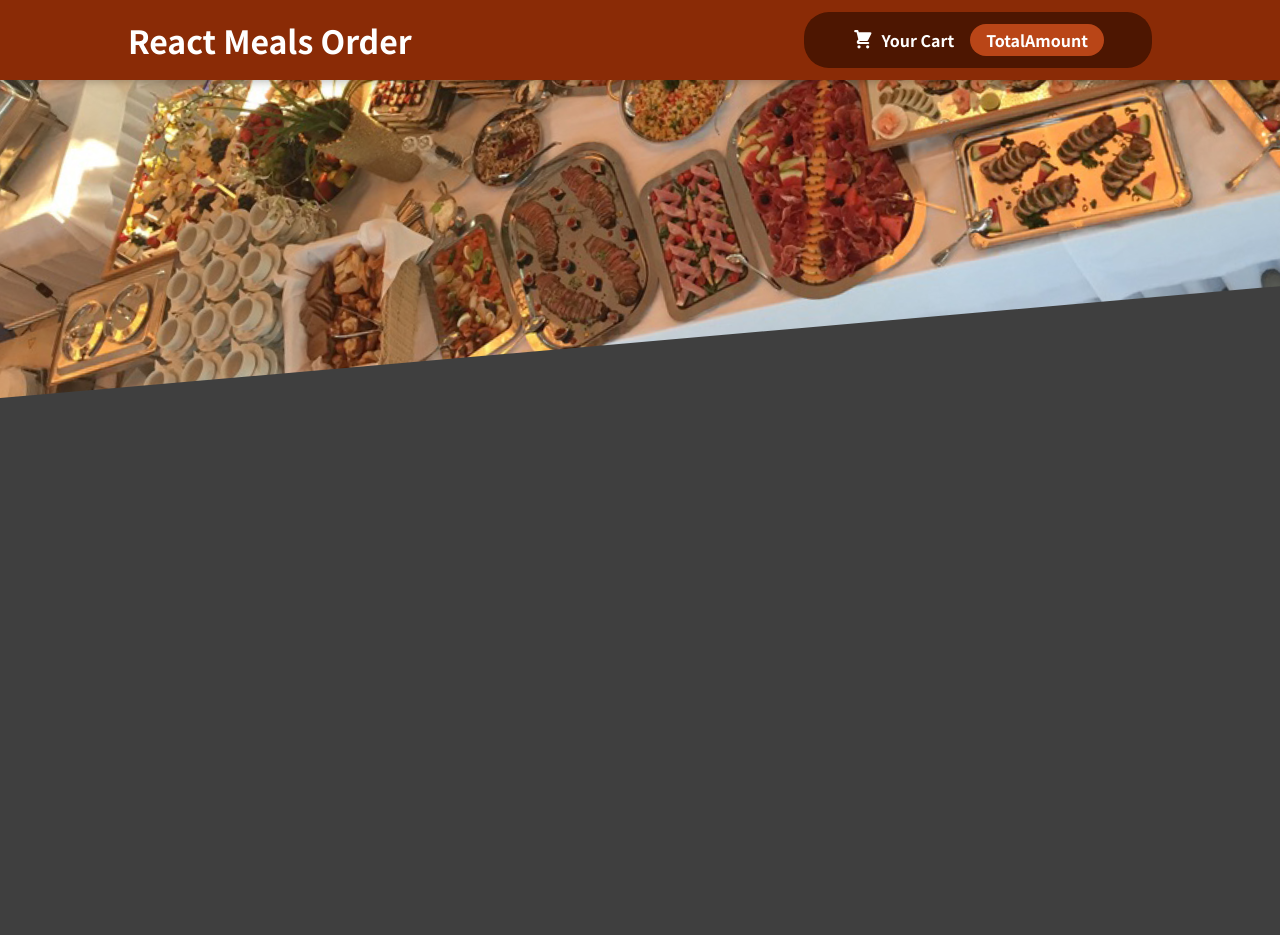
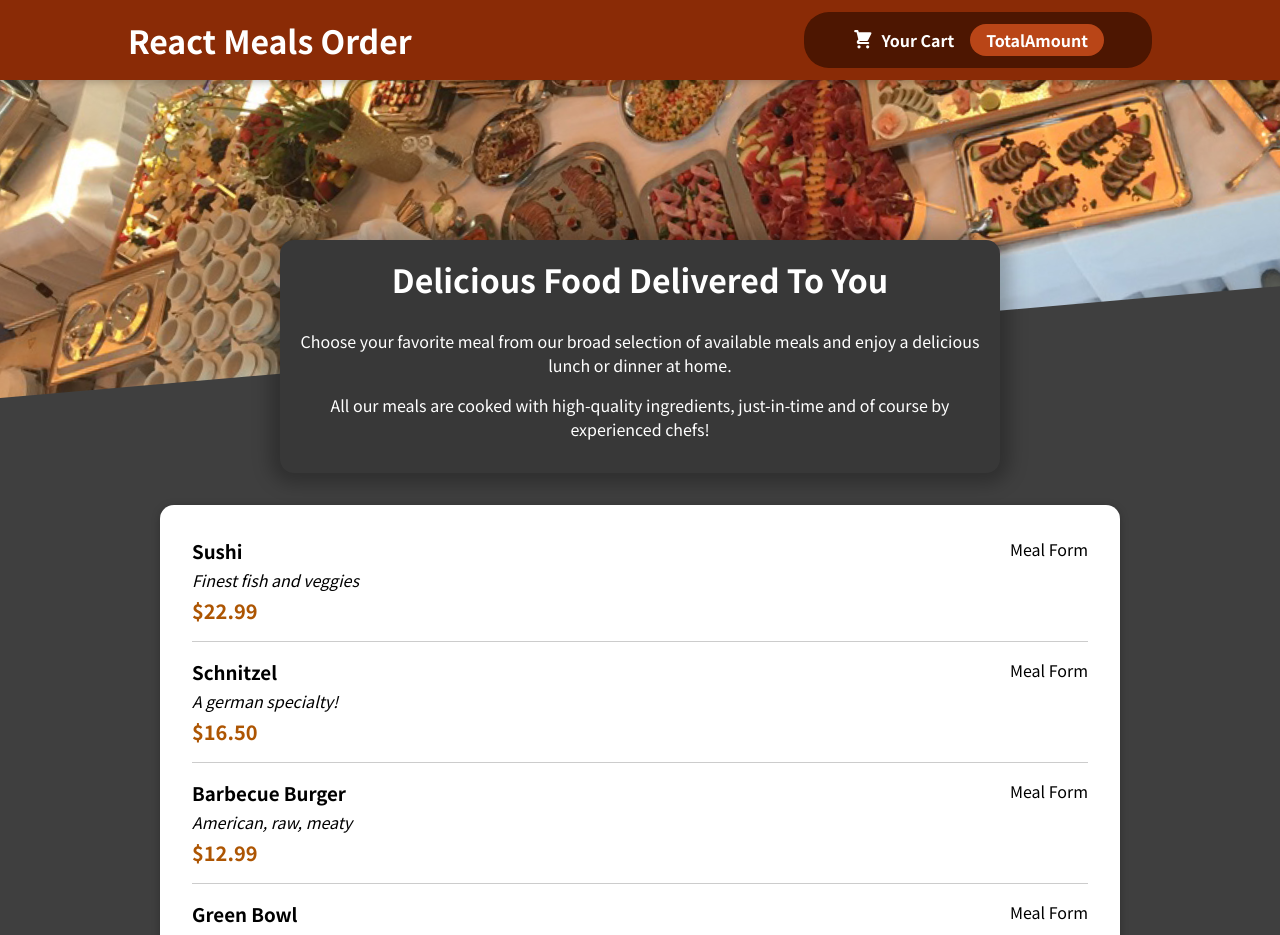
Before and after one commit to AnniLevi/react-food-order, a React (Create React App) app: page / in a window 1280 px wide. Shown: the top 935 px of the page. Before the commit the page ends 800 px from the top, so only its background shows below. Built offline with nearby package versions, Linux system fonts and the light colour scheme.

Commit message:
create a list of available meals

```diff
--- a/src/App.js
+++ b/src/App.js
@@ -1,10 +1,14 @@
 import { Fragment } from "react";
 import Header from "./components/layout/Header";
+import Meals from "./components/meals/Meals";
 
 function App() {
   return (
     <Fragment>
       <Header />
+      <main>
+        <Meals />
+      </main>
     </Fragment>
   );
 }
--- /dev/null
+++ b/src/components/meals/AvailableMeals.js
@@ -0,0 +1,51 @@
+import styles from "./AvailableMeals.module.css";
+import Card from "../ui/Card";
+import MealItem from "./meal-item/MealItem";
+
+const DUMMY_MEALS = [
+  {
+    id: "m1",
+    name: "Sushi",
+    description: "Finest fish and veggies",
+    price: 22.99,
+  },
+  {
+    id: "m2",
+    name: "Schnitzel",
+    description: "A german specialty!",
+    price: 16.5,
+  },
+  {
+    id: "m3",
+    name: "Barbecue Burger",
+    description: "American, raw, meaty",
+    price: 12.99,
+  },
+  {
+    id: "m4",
+    name: "Green Bowl",
+    description: "Healthy...and green...",
+    price: 18.99,
+  },
+];
+
+function AvailableMeals() {
+  const mealsList = DUMMY_MEALS.map((meal) => (
+    <MealItem
+      key={meal.id}
+      name={meal.name}
+      description={meal.description}
+      price={meal.price}
+    />
+  ));
+
+  return (
+    <section className={styles.meals}>
+      <Card>
+        <ul>{mealsList}</ul>
+      </Card>
+    </section>
+  );
+}
+
+export default AvailableMeals;
--- /dev/null
+++ b/src/components/meals/AvailableMeals.module.css
@@ -0,0 +1,24 @@
+.meals {
+  max-width: 60rem;
+  width: 90%;
+  margin: 2rem auto;
+  animation: meals-appear 1s ease-out forwards;
+}
+
+.meals ul {
+  list-style: none;
+  margin: 0;
+  padding: 0;
+}
+
+@keyframes meals-appear {
+  from {
+    opacity: 0;
+    transform: translateY(3rem);
+  }
+
+  to {
+    opacity: 1;
+    transform: translateY(0);
+  }
+}
--- /dev/null
+++ b/src/components/meals/Meals.js
@@ -0,0 +1,14 @@
+import { Fragment } from "react";
+import MealsSummary from "./MealsSummary";
+import AvailableMeals from "./AvailableMeals";
+
+function Meals() {
+  return (
+    <Fragment>
+      <MealsSummary />
+      <AvailableMeals />
+    </Fragment>
+  );
+}
+
+export default Meals;
--- /dev/null
+++ b/src/components/meals/MealsSummary.js
@@ -0,0 +1,19 @@
+import styles from "./MealsSummary.module.css";
+
+function MealsSummary() {
+  return (
+    <section className={styles.summary}>
+      <h2>Delicious Food Delivered To You</h2>
+      <p>
+        Choose your favorite meal from our broad selection of available meals
+        and enjoy a delicious lunch or dinner at home.
+      </p>
+      <p>
+        All our meals are cooked with high-quality ingredients, just-in-time and
+        of course by experienced chefs!
+      </p>
+    </section>
+  );
+}
+
+export default MealsSummary;
--- /dev/null
+++ b/src/components/meals/MealsSummary.module.css
@@ -0,0 +1,18 @@
+.summary {
+  text-align: center;
+  max-width: 45rem;
+  width: 90%;
+  margin: auto;
+  margin-top: -10rem;
+  position: relative;
+  background-color: #383838;
+  color: white;
+  border-radius: 14px;
+  padding: 1rem;
+  box-shadow: 0 1px 18px 10px rgba(0, 0, 0, 0.25);
+}
+
+.summary h2 {
+  font-size: 2rem;
+  margin-top: 0;
+}
--- /dev/null
+++ b/src/components/meals/meal-item/MealItem.js
@@ -0,0 +1,18 @@
+import styles from "./MealItem.module.css";
+
+function MealItem({ name, description, price }) {
+  const mealPrice = `$${price.toFixed(2)}`;
+
+  return (
+    <li className={styles.meal}>
+      <div>
+        <h3>{name}</h3>
+        <div className={styles.description}>{description}</div>
+        <div className={styles.price}>{mealPrice}</div>
+      </div>
+      <div>Meal Form</div>
+    </li>
+  );
+}
+
+export default MealItem;
--- /dev/null
+++ b/src/components/meals/meal-item/MealItem.module.css
@@ -0,0 +1,22 @@
+.meal {
+  display: flex;
+  justify-content: space-between;
+  margin: 1rem;
+  padding-bottom: 1rem;
+  border-bottom: 1px solid #ccc;
+}
+
+.meal h3 {
+  margin: 0 0 0.25rem 0;
+}
+
+.description {
+  font-style: italic;
+}
+
+.price {
+  margin-top: 0.25rem;
+  font-weight: bold;
+  color: #ad5502;
+  font-size: 1.25rem;
+}
--- /dev/null
+++ b/src/components/ui/Card.js
@@ -0,0 +1,7 @@
+import styles from "./Card.module.css";
+
+function Card({ children }) {
+  return <div className={styles.card}>{children}</div>;
+}
+
+export default Card;
--- /dev/null
+++ b/src/components/ui/Card.module.css
@@ -0,0 +1,6 @@
+.card {
+  padding: 1rem;
+  box-shadow: 0 2px 8px rgba(0, 0, 0, 0.25);
+  border-radius: 14px;
+  background-color: white;
+}
```
Also changed, not shown: src/components/meals/meal-item/MealItemForm.js (added).
